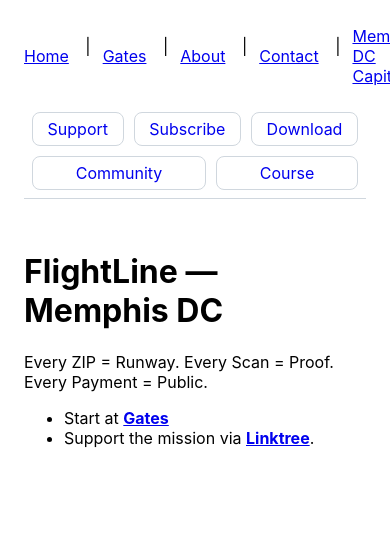
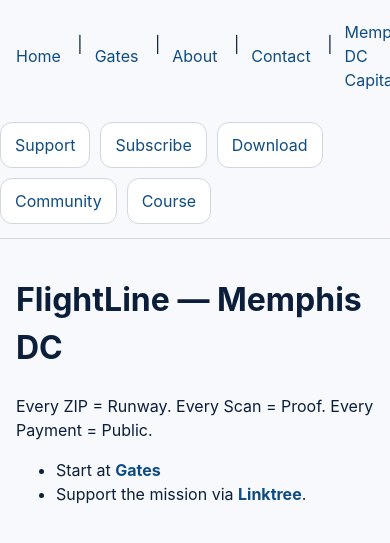
Before and after one commit to taylor7617/flightline-memphisdc, a Jekyll site: the page built from index.md, in a window 390 px wide. Shown: the top 543 px of the page. Built offline with Jekyll 4.4.1, drawn with Linux system fonts in a browser that asks for light colours.

Commit message:
feat(ui): airport/real-estate theme base styles
- Add sticky nav + sticky CTA bar
- Card grid & real-estate look (shadow, radius)
- Accessible focus ring, mobile polish
- Central container & tokens (colors, spacing)

```diff
--- a/assets/css/style.scss
+++ b/assets/css/style.scss
@@ -1,23 +1,118 @@
 ---
 ---
-/* base */
-body { font-family: -apple-system, BlinkMacSystemFont, "Segoe UI", Roboto, sans-serif; }
+/* FlightLine — Airport/Real-Estate UI
+   - sticky nav + sticky CTA bar
+   - clean cards, large tap targets
+   - accessible focus, high contrast, mobile-first
+*/
 
-/* support button */
-.btn-support { display:inline-block; padding:6px 12px; border:1px solid #d0d7de; border-radius:6px; text-decoration:none; }
-.btn-support:hover { background:#f6f8fa; }
+:root {
+  --bg: #f7f9fc;
+  --panel: #ffffff;
+  --ink: #0b1f3a;        /* deep navy (airport wayfinding) */
+  --muted-ink: #3b4b68;  /* slate */
+  --primary: #0f4c81;    /* runway blue */
+  --accent: #ffc107;     /* taxiway amber */
+  --border: #d0d7de;     /* subtle border */
+  --ring: #82b7ff;       /* accessible focus */
+  --container: 1080px;
+  --radius: 14px;
+  --shadow: 0 6px 18px rgba(11,31,58,0.08);
+  --sticky-gap: 10px;
+}
 
-/* CTA bar */
-.cta-bar { display:flex; flex-wrap:wrap; gap:10px; align-items:center; padding:8px 0 12px; border-bottom:1px solid #d0d7de; margin:0 16px 16px; }
-.cta-bar a { display:inline-block; padding:6px 10px; border:1px solid #d0d7de; border-radius:8px; text-decoration:none; }
+* { box-sizing: border-box; }
+html, body { margin:0; padding:0; }
+body {
+  font-family: -apple-system, BlinkMacSystemFont, "Segoe UI", Roboto, system-ui, sans-serif;
+  color: var(--ink);
+  background: var(--bg);
+  line-height: 1.5;
+}
+
+a { color: var(--primary); text-decoration: none; }
+a:hover { text-decoration: underline; }
+a:focus-visible, button:focus-visible {
+  outline: 3px solid var(--ring);
+  outline-offset: 2px;
+  border-radius: 8px;
+}
+
+.container { max-width: var(--container); margin: 0 auto; padding: 16px; }
+
+/* NAV (sticky) */
+.site-nav {
+  position: sticky; top: 0; z-index: 1000;
+  background: var(--panel); border-bottom: 1px solid var(--border);
+  box-shadow: 0 3px 14px rgba(11,31,58,0.04);
+}
+.site-nav .nav-inner { display: flex; align-items: center; gap: 16px; }
+.brand {
+  font-weight: 700; letter-spacing: 0.2px; color: var(--ink);
+}
+.links { display:flex; align-items:center; flex-wrap:wrap; gap: 6px; }
+.links a { color: var(--muted-ink); padding: 6px 2px; }
+.links a:hover { color: var(--ink); text-decoration: none; }
+.links a + a { position: relative; padding-left: 10px; }
+.links a + a::before {
+  content: " | "; position: absolute; left: -10px; color: var(--border);
+}
+.actions { margin-left: auto; }
+
+/* Buttons */
+.btn { display:inline-block; padding:10px 14px; border:1px solid var(--border);
+  border-radius: 999px; background: var(--panel); color: var(--ink);
+  text-decoration:none; box-shadow: 0 2px 6px rgba(11,31,58,0.04);
+}
+.btn:hover { background:#f6f8fa; text-decoration:none; }
+.btn-primary {
+  background: var(--primary); color: #fff; border-color: transparent;
+  box-shadow: 0 6px 16px rgba(15,76,129,0.22);
+}
+.btn-primary:hover { filter: brightness(1.05); }
+
+/* CTA BAR (sticky under nav) */
+.cta-wrap { position: sticky; top: 58px; z-index: 950; background: var(--panel); }
+.cta-bar {
+  display:flex; flex-wrap:wrap; gap:10px; align-items:center;
+  padding: 10px 0 14px; border-bottom:1px solid var(--border);
+}
+.cta-bar a {
+  display:inline-block; padding:10px 14px; border:1px solid var(--border);
+  border-radius: 12px; text-decoration:none; background:#fff;
+}
 .cta-bar a:hover { background:#f6f8fa; }
 
-/* gates */
-.gate-grid { display:grid; grid-template-columns: repeat(auto-fit, minmax(260px, 1fr)); gap:12px; }
-.gate-card { border:1px solid #d0d7de; border-radius:12px; padding:12px; }
+/* PAGE */
+.page-content.container { padding-top: 18px; }
 
-/* mobile safety */
+/* HERO (Home) */
+.hero {
+  background: linear-gradient(180deg, #ffffff 0%, #f7f9fc 100%);
+  border:1px solid var(--border); border-radius: var(--radius);
+  padding: 24px; box-shadow: var(--shadow);
+}
+.hero h1 { margin: 0 0 8px; font-size: clamp(22px, 3vw, 30px); }
+.hero p.lede { color: var(--muted-ink); margin: 6px 0 14px; }
+
+/* GATES */
+.gate-grid { display:grid; grid-template-columns: repeat(auto-fit, minmax(260px, 1fr)); gap:14px; }
+.gate-card {
+  border:1px solid var(--border); border-radius: var(--radius);
+  padding: 14px; background: var(--panel); box-shadow: var(--shadow);
+  display:flex; flex-direction:column; gap:10px;
+}
+.gate-card h3 { margin:0; font-size: 18px; }
+.gate-card p { margin:0; color: var(--muted-ink); }
+.gate-card .meta { font-size: 12px; color: var(--muted-ink); }
+.gate-card .cta { margin-top:auto; }
+
+/* FOOTER (optional future use) */
+footer { color: var(--muted-ink); font-size: 14px; padding: 24px 0; }
+
+/* MOBILE */
 @media (max-width: 768px) {
-  .cta-bar { position: sticky; top: 0; z-index: 1000; background: #fff; padding: 8px; }
-  .cta-bar a { flex: 1 1 auto; text-align:center; }
+  .links { gap: 2px; }
+  .actions { width: 100%; margin: 8px 0 0; }
+  .cta-wrap { top: 56px; } /* sticky offset under nav */
 }
```
